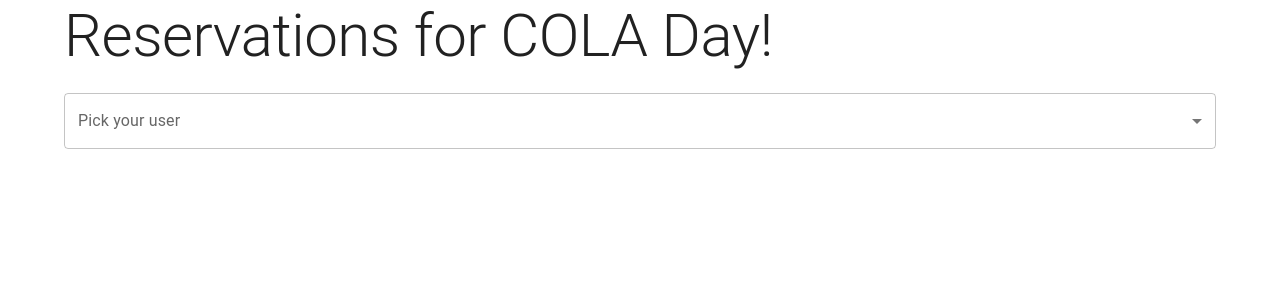
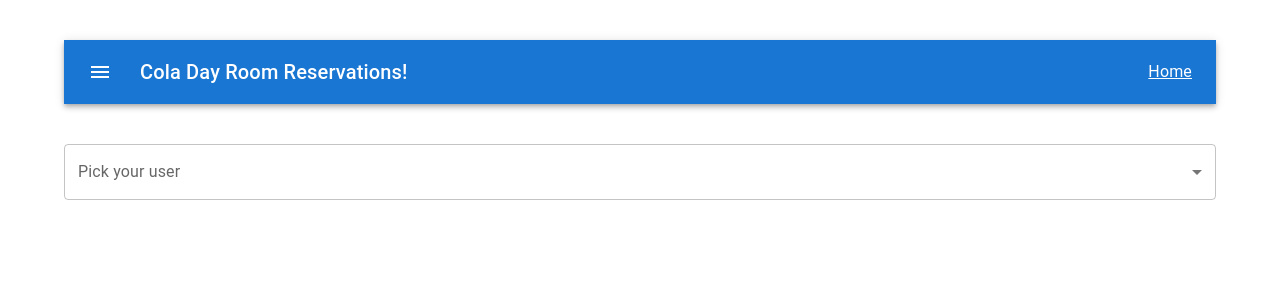
Before and after one commit to bmehta/roombooking, a Next.js app: page / in a window 1280 px wide. Shown: the top 300 px of the page. Built offline with nearby package versions, Linux system fonts and the light colour scheme.

Commit message:
Added a custom appbar.

```diff
--- /dev/null
+++ b/components/CustomAppBar.tsx
@@ -0,0 +1,32 @@
+import AppBar from '@mui/material/AppBar';
+import Box from '@mui/material/Box';
+import Toolbar from '@mui/material/Toolbar';
+import Typography from '@mui/material/Typography';
+import Button from '@mui/material/Button';
+import Link from '@mui/material/Link';
+import IconButton from '@mui/material/IconButton';
+import MenuIcon from '@mui/icons-material/Menu';
+
+export const CustomAppBar = () : JSX.Element => {
+    return (
+        <Box sx={{ flexGrow: 1, marginBottom: 5, marginTop: 5 }}>
+            <AppBar position="static">
+                <Toolbar>
+                    <IconButton
+                        size="large"
+                        edge="start"
+                        color="inherit"
+                        aria-label="menu"
+                        sx={{ mr: 2 }}
+                    >
+                        <MenuIcon />
+                    </IconButton>
+                    <Typography variant="h6" component="div" sx={{ flexGrow: 1 }}>
+                        Cola Day Room Reservations!
+                    </Typography>
+                    <Link href="/" color="inherit">Home</Link>
+                </Toolbar>
+            </AppBar>
+        </Box>
+    );
+}
--- a/pages/index.tsx
+++ b/pages/index.tsx
@@ -1,19 +1,18 @@
+import { useState, useEffect } from 'react';
 import { Container } from '@mui/material'
-import { Typography } from '@mui/material'
+import { Box } from '@mui/material'
 import { MainList } from '../components/MainList'
 import { SelectUser } from '../components/SelectUser'
-import { useState, useEffect } from 'react';
+import { CustomAppBar } from '../components/CustomAppBar'
 
 const App = (): JSX.Element => {
 
     const [userId, setUserId] = useState<string | null>(null);
 
     return (
+        <Box>
             <Container>
-            <Typography variant="h2" gutterBottom>
-                Reservations for COLA Day!
-            </Typography>
-
+                <CustomAppBar/>
                 <SelectUser userId={userId} changeUser={setUserId}/>
 
                 {userId &&
@@ -21,6 +20,7 @@ const App = (): JSX.Element => {
                 }
 
             </Container>
+        </Box>
     )
 };
 
@@ -28,7 +28,8 @@ export default App
 
 //TODO
 /*
-- Remove hardcoded user id when making a reservation
+*- Remove hardcoded user id when making a reservation
+* Styling
 - Indices, foreign keys on db tables
 - Error handling - handling is being done, display needs to happen
 - Loading indicator
--- a/pages/reserve.tsx
+++ b/pages/reserve.tsx
@@ -1,10 +1,11 @@
 import { useRouter } from 'next/router'
 import { useEffect, useState } from 'react'
-import { Box, Grid, Typography, Button, TextField } from '@mui/material'
+import { Box, Container, Grid, Typography, Button, TextField } from '@mui/material'
 import { AdapterDateFns } from '@mui/x-date-pickers/AdapterDateFns';
 import { LocalizationProvider } from '@mui/x-date-pickers/LocalizationProvider';
 import { TimePicker } from '@mui/x-date-pickers/TimePicker';
 import { addHours, getHours } from 'date-fns'
+import { CustomAppBar} from "../components/CustomAppBar";
 
 const Reserve = () : JSX.Element => {
 
@@ -74,7 +75,9 @@ const Reserve = () : JSX.Element => {
 
     return (
         <Box sx={{ flexGrow: 1 }}>
+            <Container>
                 <Grid container spacing={1}>
+                    <CustomAppBar/>
                     <LocalizationProvider dateAdapter={AdapterDateFns}>
                         <Grid item xs={12}>
                             <Typography>Pick times to find rooms</Typography>
@@ -132,6 +135,7 @@ const Reserve = () : JSX.Element => {
 
                     </LocalizationProvider>
                 </Grid>
+            </Container>
         </Box>
     )
 };
```
Also changed, not shown: pages/myreservations.tsx (+8 -2 lines). Lines whose indentation alone changed are shown as unchanged.
